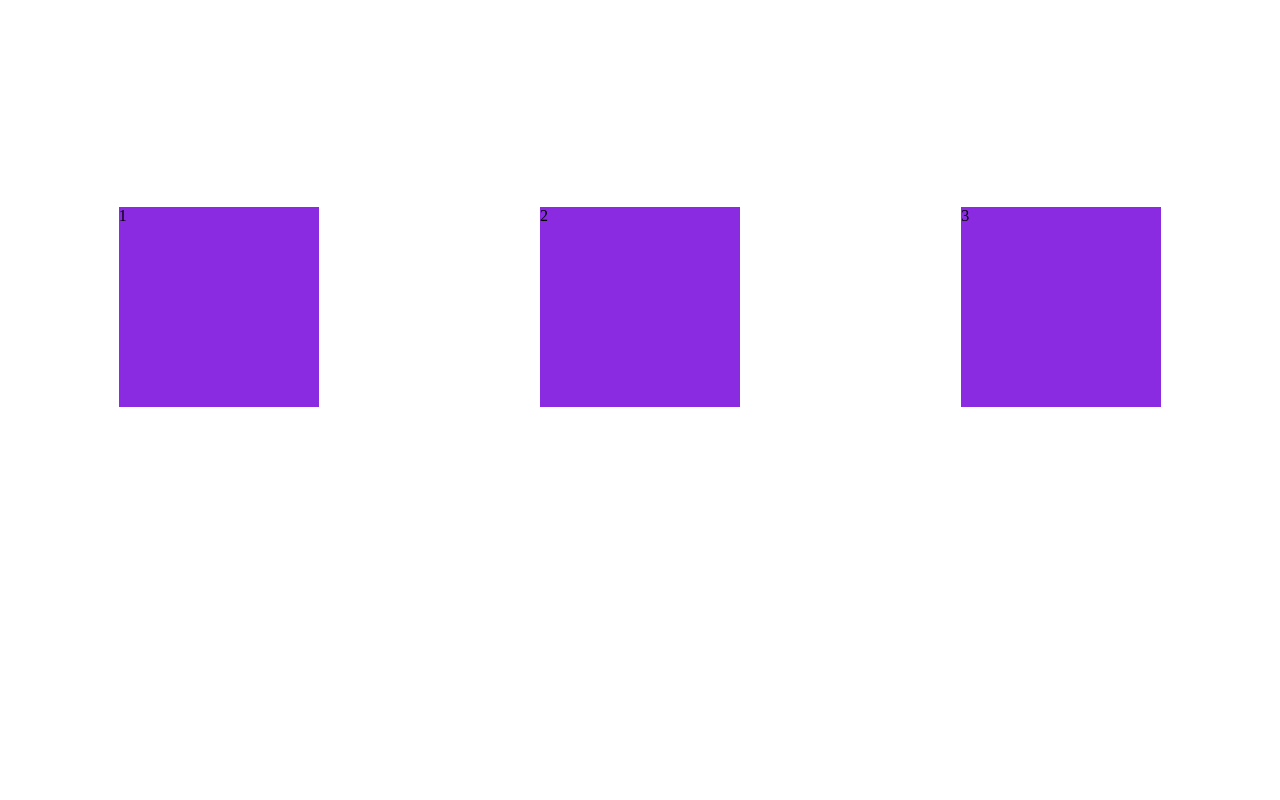
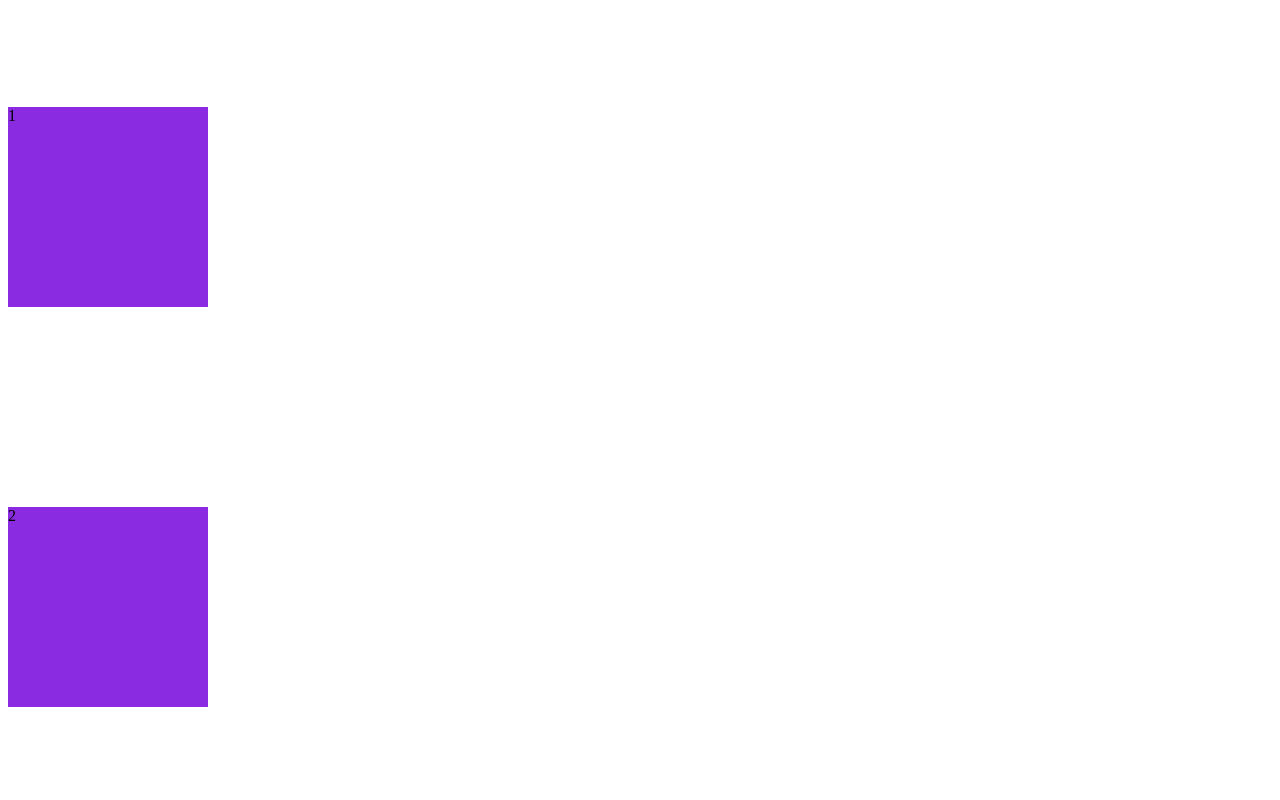
Before and after one commit to tongnamuu/CSS-Layout, a plain HTML site: page index.html in a window 1280 px wide. Shown: the top 800 px of the page. Drawn offline with Linux system fonts and the light colour scheme.

Commit message:
We can change direction with flex-direction

```diff
--- a/style.css
+++ b/style.css
@@ -1,8 +1,9 @@
 .wrapper {
   display: flex;
-  height: 600px;
+  height: 1200px;
+  flex-direction: column;
   justify-content: space-around; /* move along main axis, horizontal axis */
-  align-items: center; /* move along cross axis, vertical axis*/
+  align-items: stretch; /* move along cross axis, vertical axis*/
 }
 
 .box {
```
